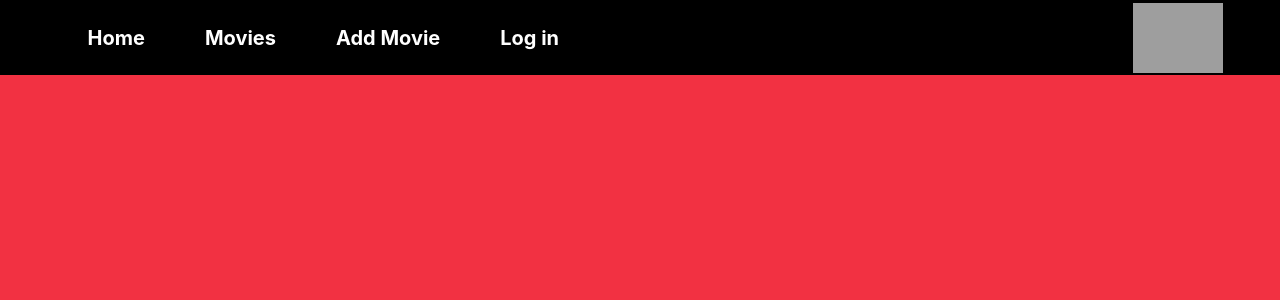
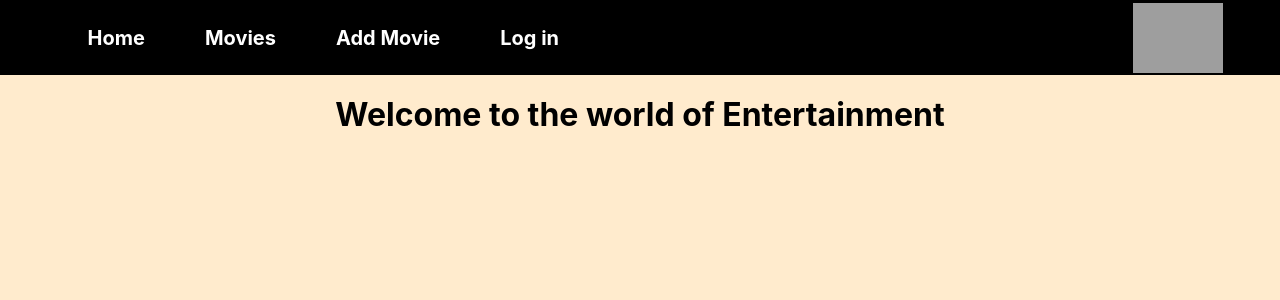
Before and after one commit to rakesh468/Movie-App, a React (Create React App) app: page / in a window 1280 px wide. Shown: the top 300 px of the page. Built offline with nearby package versions, Linux system fonts and the light colour scheme; grey boxes are pictures that could not be loaded.

Commit message:
first commit

```diff
--- a/src/App.css
+++ b/src/App.css
@@ -55,6 +55,7 @@
   padding: 5px;
 }
 
-.App {
-  background-color: #f23142;
+.home{
+  margin-top: 20px;
+  text-align: center;
 }
--- a/src/App.js
+++ b/src/App.js
@@ -17,6 +17,7 @@ import { Moviedetails } from "./components/Moviedetails";
 import { Editmovie } from "./components/Editmovie";
 import { Login } from "./components/Login";
 import { Signup } from "./components/Signup";
+import { Home } from "./Home";
 
 function App() {
   return (
@@ -30,7 +31,9 @@ function App() {
           <Route exact path="/login">
             <Login />
           </Route>
-          <Route exact path="/"></Route>
+          <Route exact path="/">
+            <Home/>
+          </Route>
           <Route path="/addmovie">
             <Addmovie />
           </Route>
--- /dev/null
+++ b/src/Home.js
@@ -0,0 +1,9 @@
+import React from "react";
+
+export function Home() {
+  return (
+    <div className="home">
+      <h1>Welcome to the world of Entertainment</h1>
+    </div>
+  );
+}
--- a/src/components/Login.css
+++ b/src/components/Login.css
@@ -9,6 +9,10 @@
   border: 1px solid black;
   border-radius: 5px;
   padding: 10px;
+
+}
+body{
+  background-color: blanchedalmond;
 }
 .login-form {
   display: flex;
@@ -16,6 +20,3 @@
   align-items: stretch;
   gap: 10px;
 }
-body {
-  background-color: #f23142;
-}
--- a/src/components/Login.js
+++ b/src/components/Login.js
@@ -28,7 +28,7 @@ export function Login() {
     fetch(`${API_URL}/users/login`, {
       method: "POST",
       body: JSON.stringify(newuser),
-      headers: { "Content-Type": "appplication/json" },
+      headers: { "Content-Type": "application/json" },
     })
       .then((data) => data.json())
       //storing token in local storage//
--- a/src/components/Signup.css
+++ b/src/components/Signup.css
@@ -10,6 +10,10 @@
     border-radius: 5px;
     padding: 10px;
 
+
+}
+body{
+    background-color: blanchedalmond;
 }
 .signup-form{
     display: flex;
```
